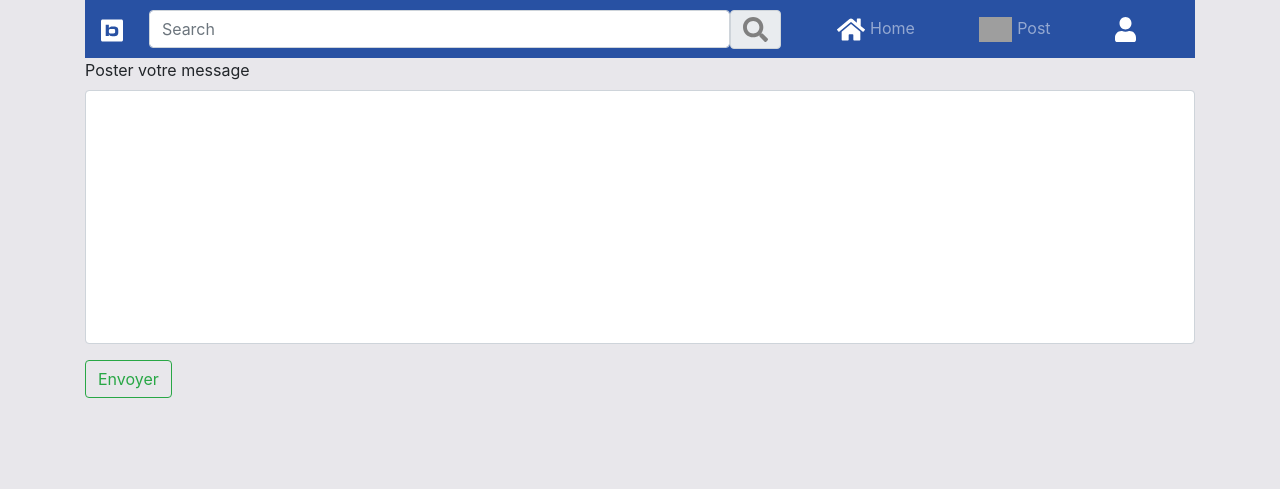
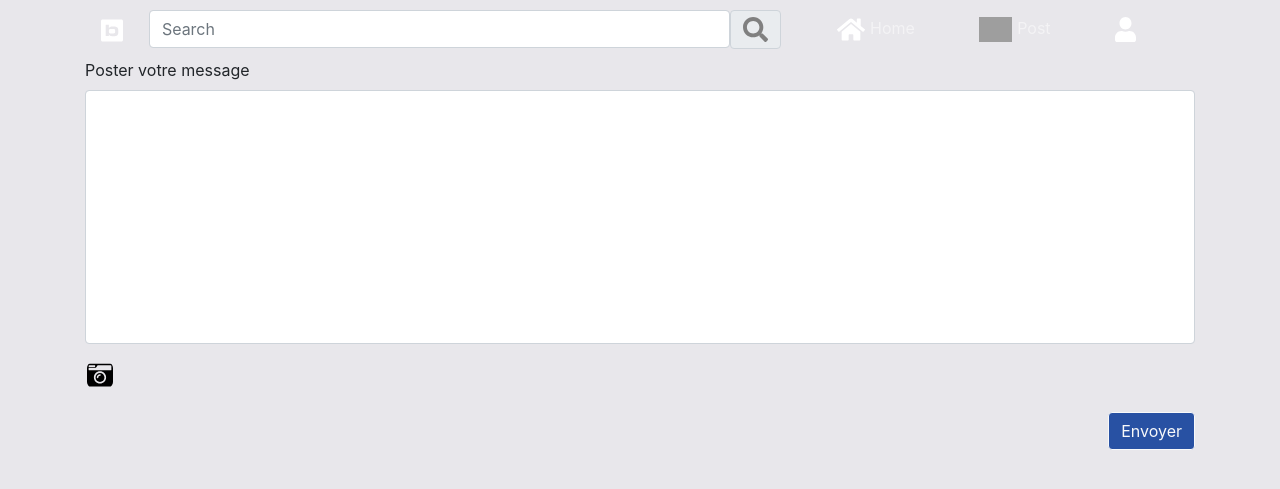
Before and after one commit to bluetsuki/M152, a PHP site: page /view/post.php in a window 1280 px wide. Shown: the top 489 px of the page. Run offline with PHP 8.4, Linux system fonts and the light colour scheme; grey boxes are pictures that could not be loaded.

Commit message:
update file input

```diff
--- a/css/style.css
+++ b/css/style.css
@@ -2,7 +2,7 @@ body {
      background-color: #E8E7EB !important;
 }
 
-.nav{
+.colorB{
     background-color: #2851A3 !important;
 }
 
@@ -14,3 +14,25 @@ body {
 textarea {
    resize: none;
 }
+
+.upload-btn-wrapper {
+  position: relative;
+  overflow: hidden;
+  display: inline-block;
+}
+
+.imgCustom {
+  border: none;
+  padding: 2px;
+  border-radius: 8px;
+  font-size: 20px;
+  font-weight: bold;
+}
+
+.upload-btn-wrapper input[type=file] {
+  font-size: 100px;
+  position: absolute;
+  left: 0;
+  top: 0;
+  opacity: 0;
+}
--- a/view/post.php
+++ b/view/post.php
@@ -16,7 +16,13 @@
                     <label>Poster votre message</label>
                     <textarea rows="10" class="form-control"></textarea>
                </div>
-               <button type="submit" class="btn btn-outline-success">Envoyer</button>
+               <div class="form-group">
+                    <div class="upload-btn-wrapper">
+                         <img class="imgCustom" src="img/camera-retro-solid.svg" height="30">
+                         <input type="file" name="myfile"/>
+                    </div>
+               </div>
+               <button type="submit" class="btn btn-outline-light float-right colorB">Envoyer</button>
           </form>
      </div>
 </body>
```
Also changed, not shown: img/camera-retro-solid.svg (added).
